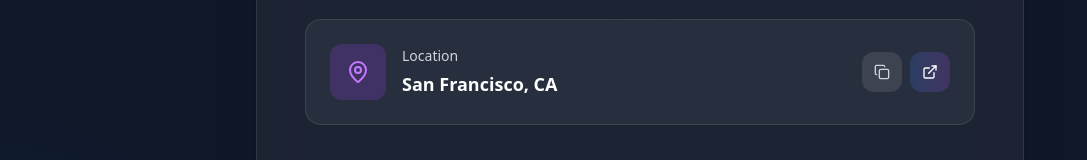
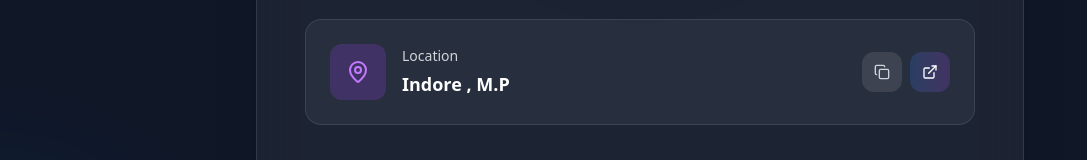
Before and after one commit to sandeeparmar/Portfolio, a React (Vite) app: page / in a window 1280 px wide. Shown: the part 4105-4265 px from the top of the page, without its empty margins (0-1087 px from the left). Built offline with nearby package versions, Linux system fonts and the light colour scheme.

Commit message:
update location

```diff
--- a/src/components/Contact.jsx
+++ b/src/components/Contact.jsx
@@ -41,9 +41,9 @@ export default function Contact() {
       iconColor: 'text-purple-400',
       bgColor: 'bg-purple-500/20',
       label: 'Location',
-      value: 'San Francisco, CA',
-      copyText: 'San Francisco, CA',
-      href: 'https://maps.google.com/?q=San Francisco, CA'
+      value: 'Indore , M.P',
+      copyText: 'Indore ,M.p',
+      href: 'https://www.google.com/maps/place/Institute+of+Engineering+%26+Technology,+DAVV/@22.6810145,75.8753629,17z/data=!4m10!1m2!2m1!1siet+davv+indore!3m6!1s0x3962fcc03e36712d:0xb6f3c2bf734a7c!8m2!3d22.6811529!4d75.8797821!15sCg9pZXQgZGF2diBpbmRvcmWSAQNpdXSqATcQATIeEAEiGuAoM4pQQwfvClRMmZdFDBu5hLttyedIOvM6MhMQAiIPaWV0IGRhdnYgaW5kb3Jl4AEA!16zL20vMDg3Mjlo?entry=ttu&g_ep=EgoyMDI1MDgwNi4wIKXMDSoASAFQAw%3D%3D'
     }
   ];
 
```
